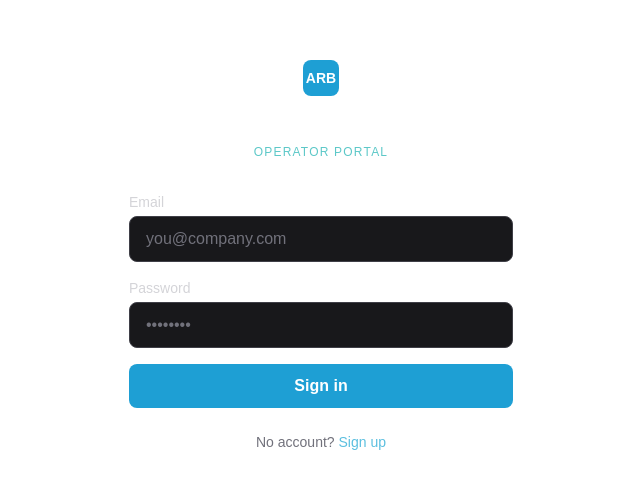
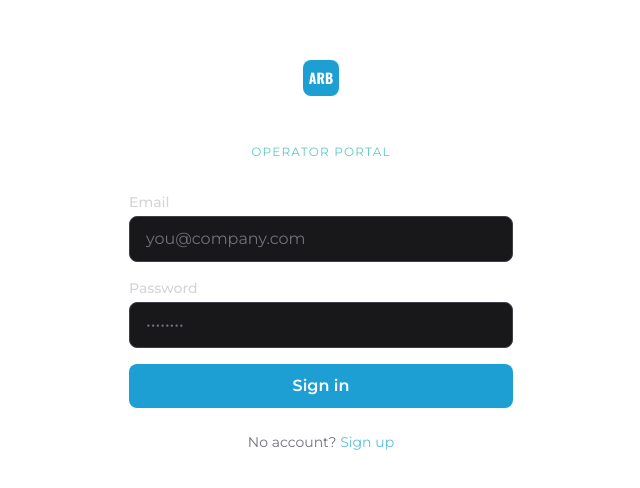
Before and after one commit to kelseyeamesdigital-arch/WAVR, a Next.js app: page /login in a window 1280 px wide. Shown: the part 144-632 px from the top of the page, without its empty margins (319-959 px from the left). Built offline with nearby package versions, Linux system fonts and the light colour scheme.

Commit message:
Fix CSS import order, force redeploy

```diff
--- a/src/app/globals.css
+++ b/src/app/globals.css
@@ -1,5 +1,5 @@
+@import url("https://fonts.googleapis.com/css2?family=Oswald:wght@600;700&family=Montserrat:wght@400;500;600;700&display=swap");
 @import "tailwindcss";
-@import url("https://fonts.googleapis.com/css2?family=Oswald:wght@600;700&family=Montserrat:wght@400;500;600;700&display=swap");
 
 :root {
   --background: #ffffff;
```
